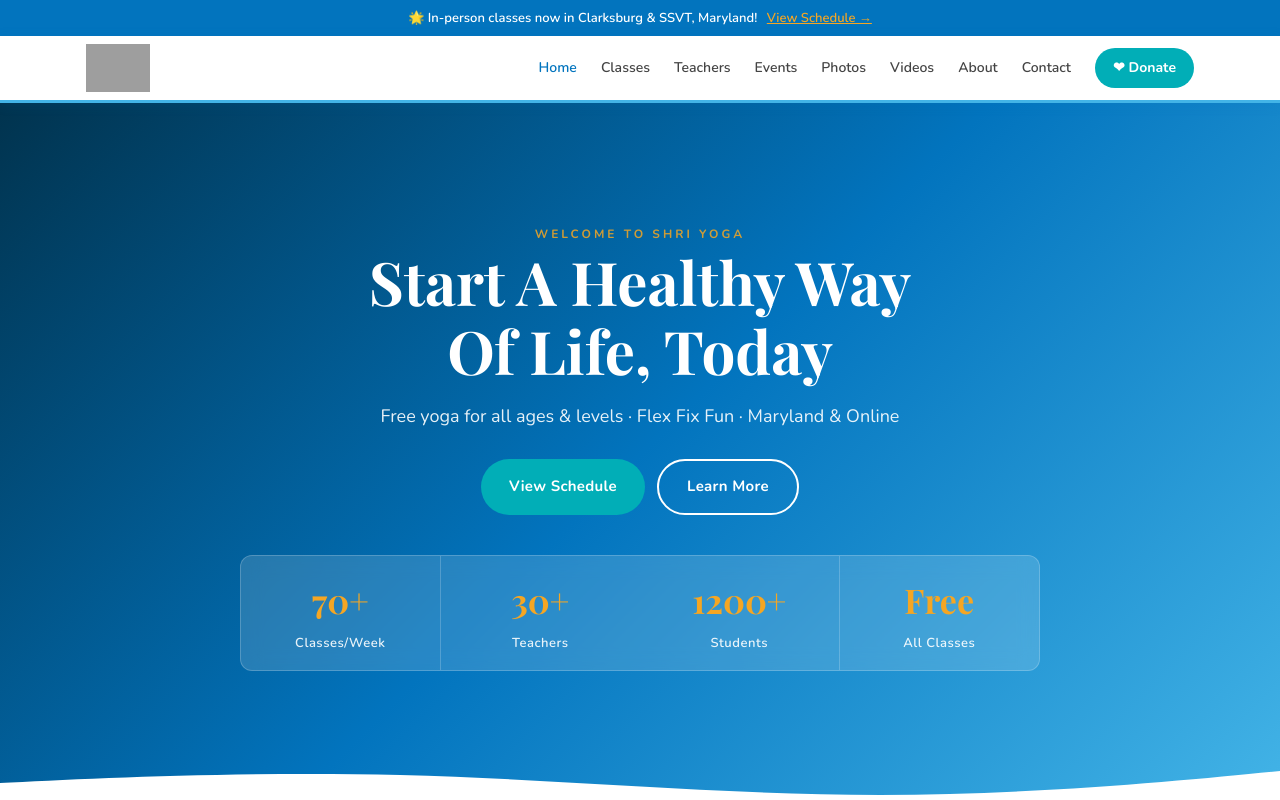
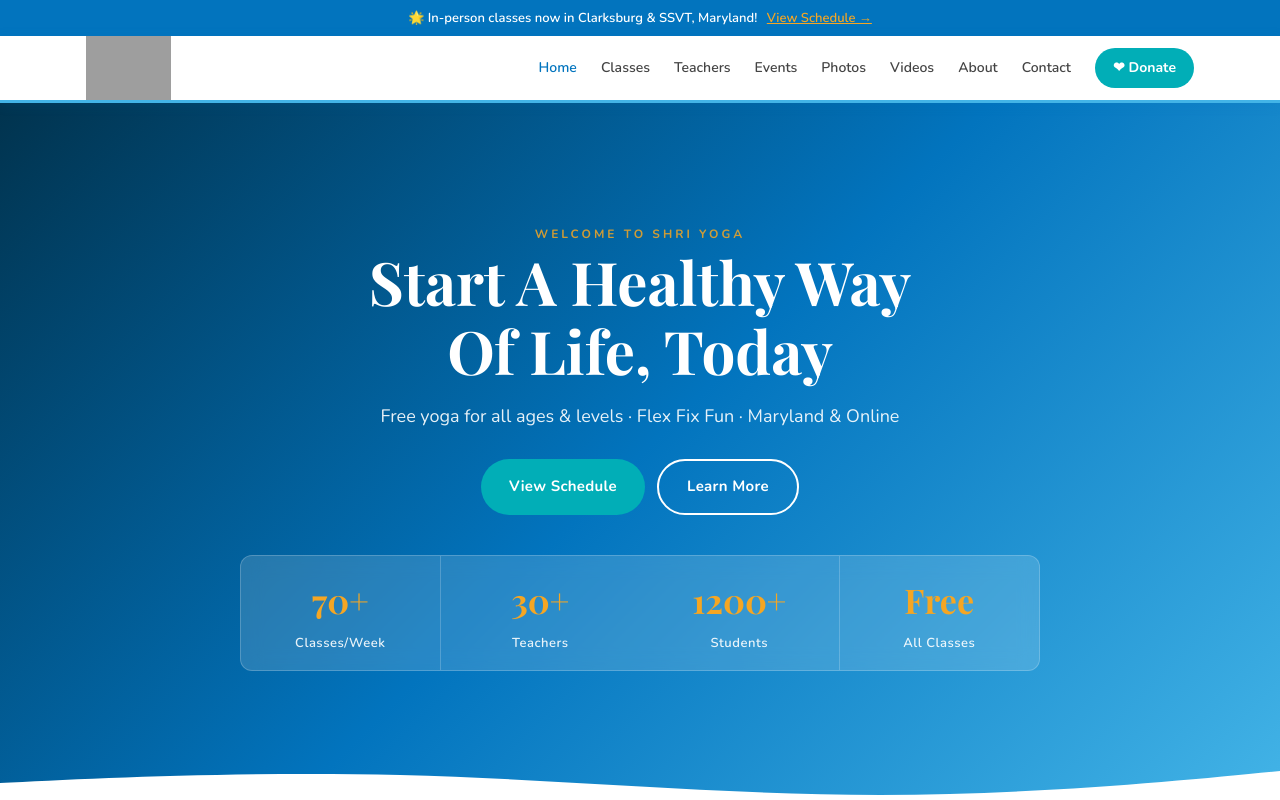
Before and after one commit to joeyoe/shriyoga, a plain HTML site: page index.html in a window 1280 px wide. Shown: the top 800 px of the page. Drawn offline with nearby package versions, Linux system fonts and the light colour scheme; grey boxes are pictures that could not be loaded.

Commit message:
adjusted logo

```diff
--- a/styles.css
+++ b/styles.css
@@ -83,7 +83,7 @@ p{font-size:clamp(14px,2.5vw,16px)}
    ===================== */
 .navbar{position:sticky;top:0;z-index:1000;background:#fff;box-shadow:0 2px 12px rgba(2,116,190,.12);border-bottom:3px solid var(--sky)}
 .nav-inner{display:flex;align-items:center;justify-content:space-between;height:var(--nav-h);padding:0 16px;max-width:1140px;margin:0 auto}
-.logo img{height:48px;width:auto}
+.logo img{height:var(--nav-h);width:auto}
 
 /* Hamburger button */
 .hamburger{display:flex;flex-direction:column;justify-content:space-between;width:32px;height:22px;background:none;border:none;padding:0;z-index:1100}
```
